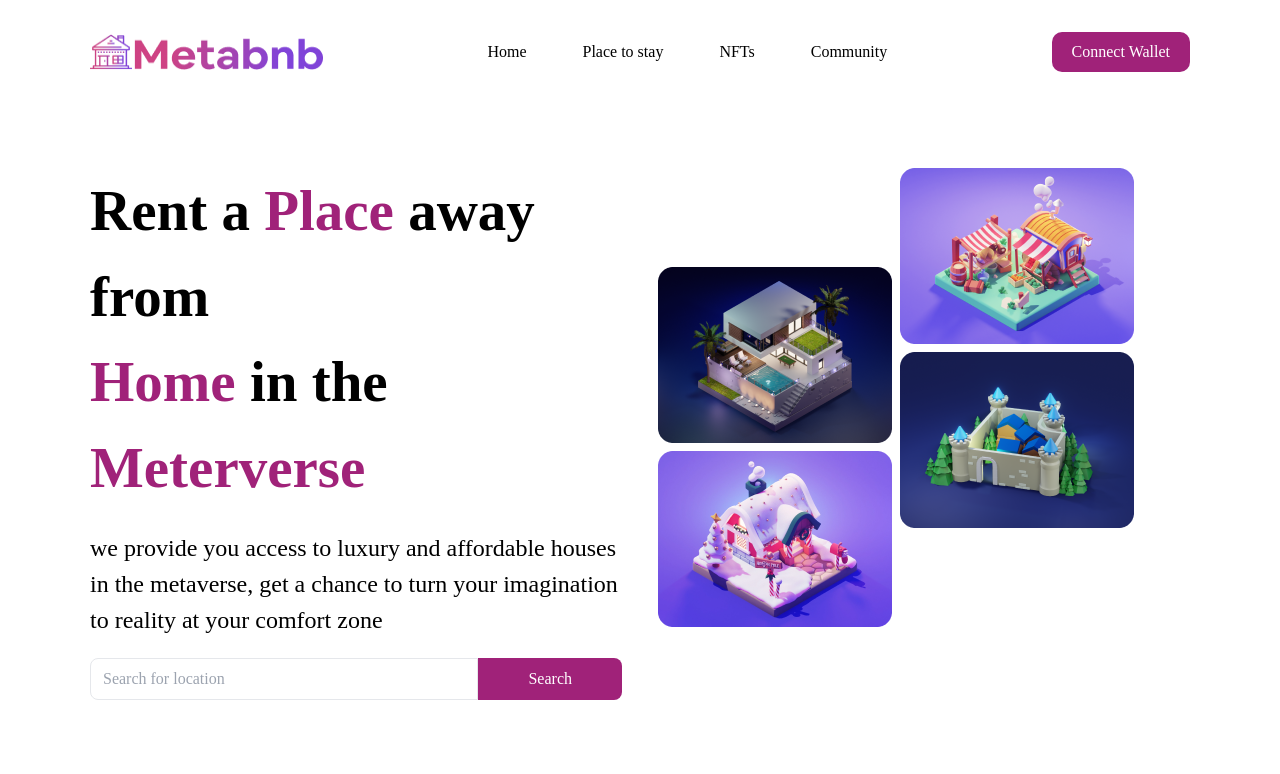
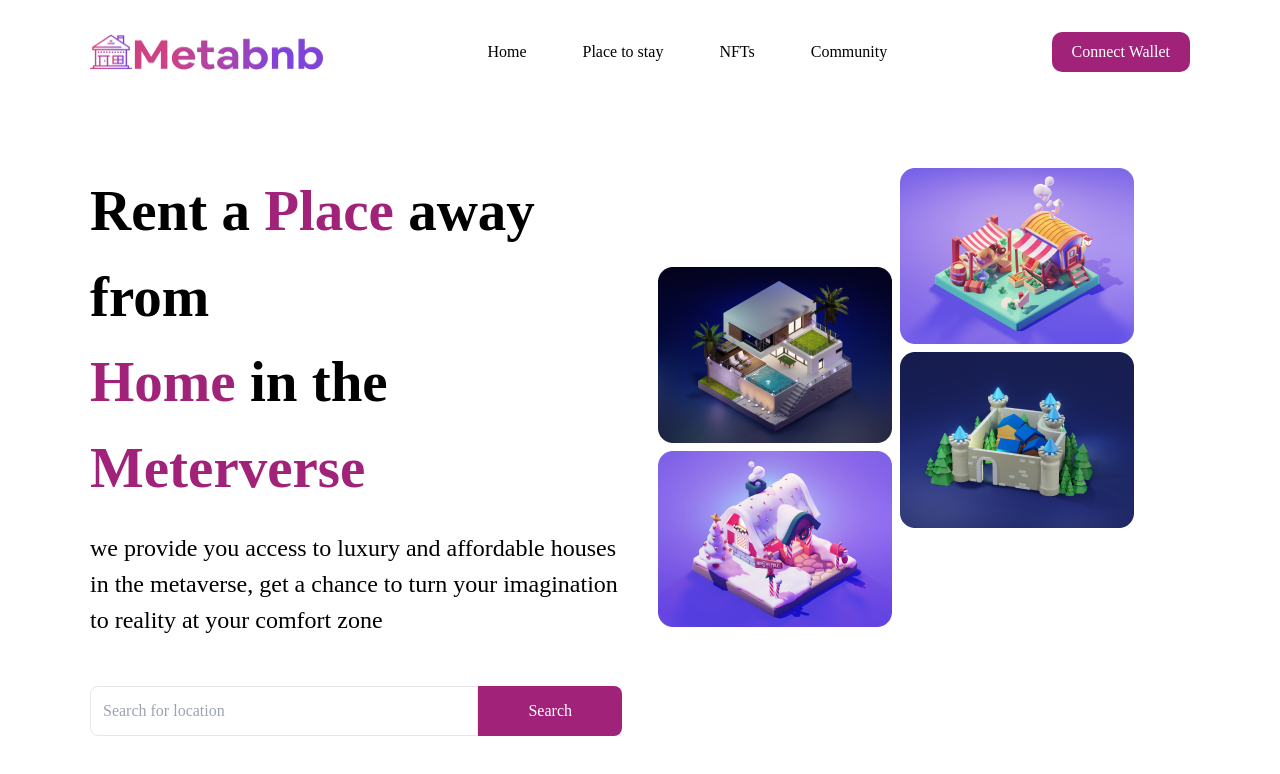
Before and after one commit to NiranMike/meta-hng-project, a React (Create React App) app: page / in a window 1280 px wide. Shown: the top 774 px of the page. Built offline with nearby package versions, Linux system fonts and the light colour scheme; a web font is replaced by a local one.

Commit message:
style: adjusted padding in hero section

```diff
--- a/src/Components/Hero.jsx
+++ b/src/Components/Hero.jsx
@@ -3,7 +3,7 @@ import image from '../Assets/landingPageAssets/Group 4028.png'
 
 const Hero = () => {
   return (
-    <div className="px-3 md:px-[90px] mt-16 mb-5">
+    <div className="px-3 md:px-[90px] mt-16 mb-16">
       <div className=" grid lg:grid-cols-2 gap-9">
         <div >
           <div>
@@ -20,8 +20,8 @@ const Hero = () => {
             imagination to reality at your comfort zone
           </p>
 
-          <div className=" flex ">
-            <input className=" border py-2 w-[200px] sm:w-[300px] md:w-[400px] px-3 rounded-l-[8px]" placeholder="Search for location" type="text" name="" id="btn-search" />
+          <div className=" flex mt-12">
+            <input className=" border py-3  w-[200px] sm:w-[300px] md:w-[400px] px-3 rounded-l-[8px]" placeholder="Search for location" type="text" name="" id="btn-search" />
             <input className=" px-[25px] sm:px-[50px]  font-normal text-[16px] text-white rounded-r-[8px] bg-[#A02279] " type="submit" value="Search" />
           </div>
         </div>
```
